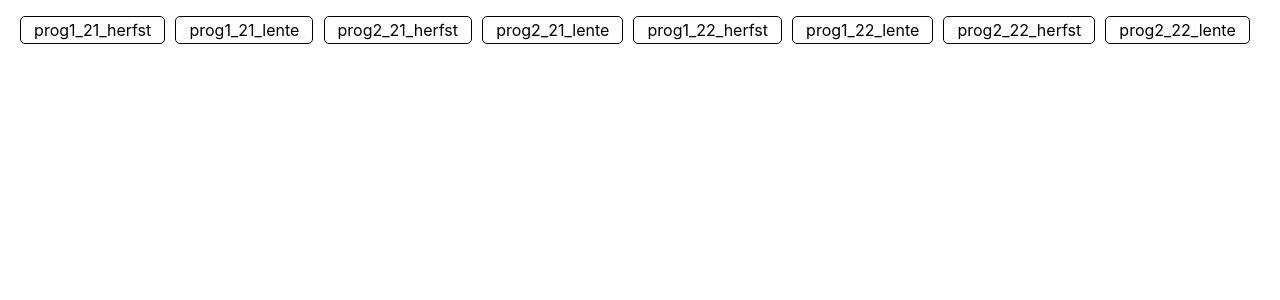
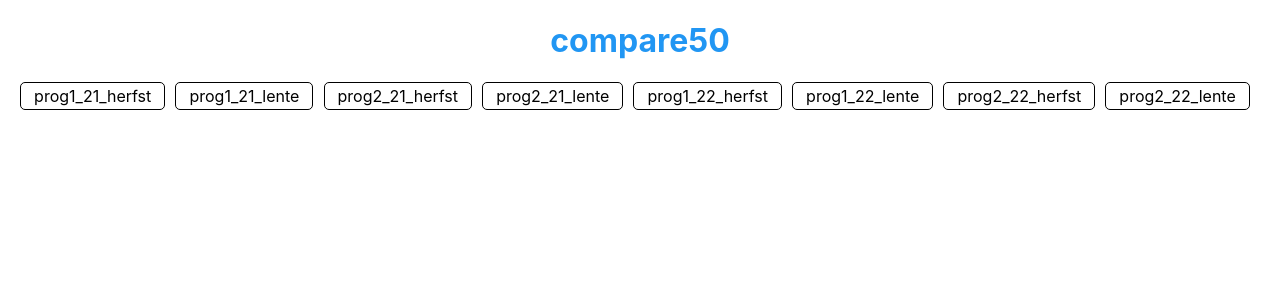
Before and after one commit to Jelleas/coin, a React (Create React App) app: page / in a window 1280 px wide. Shown: the top 300 px of the page. Built offline with nearby package versions, Linux system fonts and the light colour scheme.

Commit message:
spinners

```diff
--- a/package.json
+++ b/package.json
@@ -10,6 +10,8 @@
     "react-dom": "^18.2.0",
     "react-router-dom": "^6.3.0",
     "react-scripts": "5.0.1",
+    "react-spinners": "^0.13.4",
+    "swr": "^1.3.0",
     "web-vitals": "^2.1.4"
   },
   "scripts": {
--- a/src/components/CourseView.js
+++ b/src/components/CourseView.js
@@ -1,6 +1,30 @@
-import React, { useEffect, useState } from "react";
+import React, { useEffect, useState, useRef } from "react";
 import CourseSelection from "./CourseSelection";
 import SubmissionTable from "./SubmissionTable";
+import Spinner from "./Spinner";
+import useSWR from "swr";
+
+function useCourses() {
+    const fetcher = (...args) => getCourses(...args);
+    const prevStateRef = useRef();
+
+    const { data, error } = useSWR(`/api/get_courses`, fetcher);
+
+    useEffect(() => {
+        if (data) {
+            prevStateRef.current = data;
+        }
+    });
+
+    const isLoading = !data;
+
+    let resultData = data;
+    if (isLoading && prevStateRef.current) {
+        resultData = prevStateRef.current;
+    }
+
+    return [resultData, isLoading];
+}
 
 function getCourses() {
     const promise = new Promise((resolve) => {
@@ -21,19 +45,29 @@ function getCourses() {
     return promise;
 }
 
+function Title() {
+    const style = {
+        textAlign: "center",
+        color: "#2196f3",
+    };
+    return <h1 style={style}>compare50</h1>;
+}
+
 function CourseView() {
-    const [courses, setCourses] = useState([]);
+    const [courses, isLoading] = useCourses();
     const [selectedCourse, setSelectedCourse] = useState(null);
-
-    useEffect(() => {
-        getCourses().then((courses) => {
-            setCourses(courses);
-        });
-    }, []);
 
     return (
         <div>
-            <CourseSelection courses={courses} onSelect={setSelectedCourse} />
+            <Title />
+            {isLoading ? (
+                <Spinner />
+            ) : (
+                <CourseSelection
+                    courses={courses}
+                    onSelect={setSelectedCourse}
+                />
+            )}
             {selectedCourse !== null && (
                 <SubmissionTable course={selectedCourse} />
             )}
--- /dev/null
+++ b/src/components/Spinner.js
@@ -0,0 +1,18 @@
+import React from "react";
+import { GridLoader } from "react-spinners";
+
+function Spinner() {
+    return (
+        <GridLoader
+            color={"#2196f3"}
+            cssOverride={{
+                zIndex: -1,
+                position: "absolute",
+                left: "calc(50vw - 15px)",
+                top: "calc(50vh - 15px)",
+            }}
+        />
+    );
+}
+
+export default Spinner;
--- a/src/components/SubmissionTable.js
+++ b/src/components/SubmissionTable.js
@@ -1,30 +1,36 @@
-import React, { useEffect, useReducer, useState } from "react";
+import React, { useEffect, useReducer, useRef } from "react";
+
+import Spinner from "./Spinner";
+
+import useSWR from "swr";
 
 function SubmissionTable({ course }) {
-    const [students, setStudents] = useState([]);
-    const [slugs, setSlugs] = useState([]);
     const { sort, dispatchSort, sortedBy } = useSort();
 
-    useEffect(() => {
-        getSubmissions(course).then(([students, slugs]) => {
-            setStudents(students);
-            setSlugs(slugs);
-        });
-    }, [course]);
+    let [data, isLoading] = useSubmissions(course);
 
-    if (students.length === 0) {
-        return <div></div>;
+    if (!data && isLoading) {
+        return <Spinner />;
     }
+
+    const [students, slugs] = data;
 
     const rows = sort(students).map((student) => (
         <StudentRow key={student} student={student} slugs={slugs} />
     ));
 
     return (
-        <div style={getRowStyles(students, slugs)}>
-            <Header slugs={slugs} onClick={dispatchSort} sortedBy={sortedBy} />
-            {rows}
-        </div>
+        <>
+            {isLoading && <Spinner />}
+            <div style={getRowStyles(students, slugs)}>
+                <Header
+                    slugs={slugs}
+                    onClick={dispatchSort}
+                    sortedBy={sortedBy}
+                />
+                {rows}
+            </div>
+        </>
     );
 }
 
@@ -184,6 +190,28 @@ function useSort() {
     return { sort, dispatchSort: dispatch, sortedBy: state };
 }
 
+function useSubmissions(course) {
+    const fetcher = (...args) => getSubmissions(...args);
+    const prevStateRef = useRef();
+
+    const { data, error } = useSWR(`/api/get_submission/${course}`, fetcher);
+
+    useEffect(() => {
+        if (data) {
+            prevStateRef.current = data;
+        }
+    });
+
+    const isLoading = !data;
+
+    let resultData = data;
+    if (isLoading && prevStateRef.current) {
+        resultData = prevStateRef.current;
+    }
+
+    return [resultData, isLoading];
+}
+
 function getSubmissions(course) {
     const promise = new Promise((resolve) => {
         const students = ["id1", "id2", "id3"];
```
Also changed, not shown: 1 other file (tests, documents, lock files or other folders).
